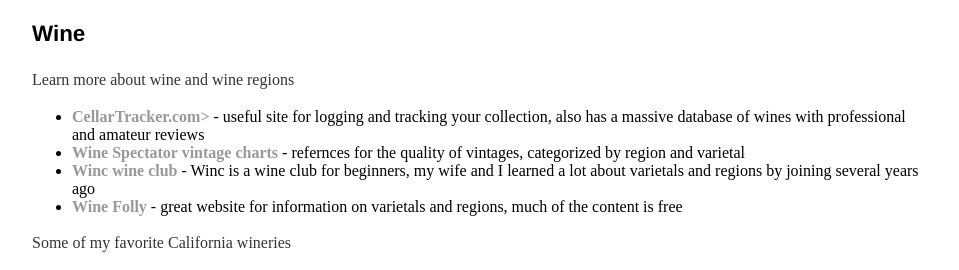
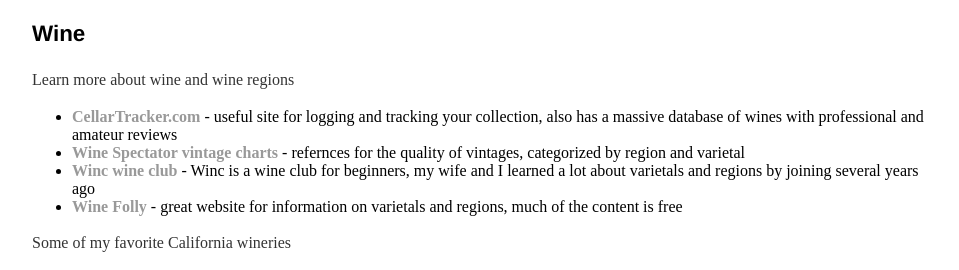
Before and after one commit to riguyer/riguyer.github.io, a Jekyll site: the page built from links.html, in a window 1280 px wide. Shown: the part 1136-1406 px from the top of the page, without its empty margins (160-1119 px from the left). Built offline with Jekyll 4.4.1, drawn with Linux system fonts in a browser that asks for light colours.

```diff
--- a/links.html
+++ b/links.html
@@ -59,7 +59,7 @@ permalink: /links/
 		<h3>Wine</h3>
 		<p> Learn more about wine and wine regions </p>
 		<ul>
-			<li> <a href=https://www.cellartracker.com/><b>CellarTracker.com></b></a> - useful site for logging and tracking your collection, also has a massive database of wines with professional and amateur reviews </li>
+			<li> <a href=https://www.cellartracker.com/><b>CellarTracker.com</b></a> - useful site for logging and tracking your collection, also has a massive database of wines with professional and amateur reviews </li>
 			<li> <a href=https://www.winespectator.com/vintage-charts><b>Wine Spectator vintage charts</b></a> - refernces for the quality of vintages, categorized by region and varietal </li>
 			<li> <a href=https://www.winc.com/><b>Winc wine club</b></a> - Winc is a wine club for beginners, my wife and I learned a lot about varietals and regions by joining several years ago </li>
 			<li> <a href=https://winefolly.com/><b>Wine Folly</b></a> - great website for information on varietals and regions, much of the content is free </li>
```
